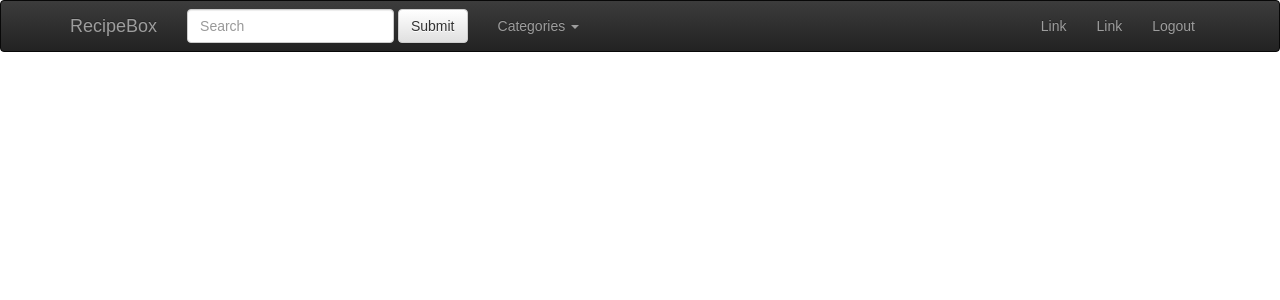
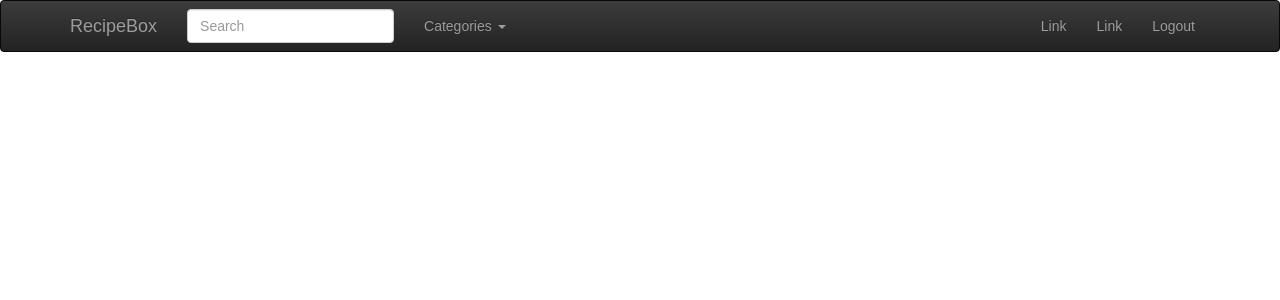
Before and after one commit to dallinmajor/MyRecipeBox, a React (Create React App) app in the folder client/: page / in a window 1280 px wide. Shown: the top 300 px of the page. Built offline with nearby package versions, Linux system fonts and the light colour scheme.

Commit message:
changes to navbar

```diff
--- a/client/src/containers/navigationBar.js
+++ b/client/src/containers/navigationBar.js
@@ -11,15 +11,14 @@ class NavigationBar extends Component {
                         <a href="#brand">RecipeBox</a>
                     </Navbar.Brand>
                     <Navbar.Toggle />
+                    <Navbar.Form pullLeft>
+                        <FormGroup>
+                            <FormControl type="text" placeholder="Search" />
+                        </FormGroup>{' '}
+                    </Navbar.Form>
                 </Navbar.Header>
                 <Navbar.Collapse>
                     <Nav>
-                        <Navbar.Form pullLeft>
-                            <FormGroup>
-                                <FormControl type="text" placeholder="Search" />
-                            </FormGroup>{' '}
-                            <Button type="submit">Submit</Button>
-                        </Navbar.Form>
                         <NavDropdown eventKey={3} title="Categories" id="basic-nav-dropdown">
                             {this.props.categories ? this.props.categories.map((category, index) => {
                                 return <MenuItem eventKey={index}>{category}</MenuItem>
```
